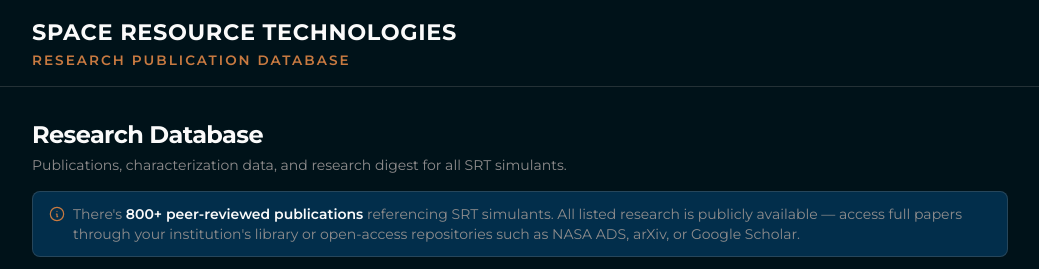
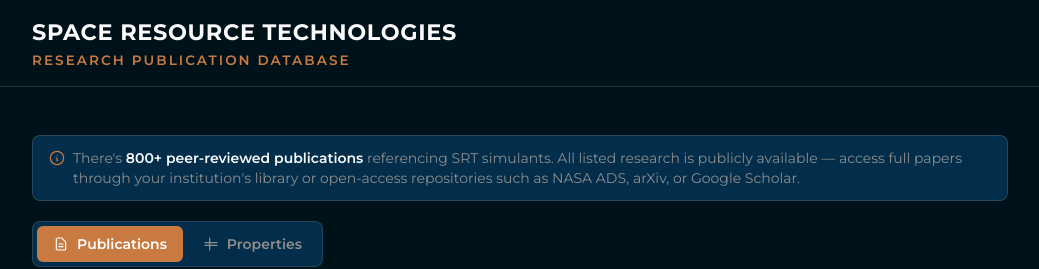
Before and after one commit to canduki21/SRT-DATABASE, a React (Vite) app: page / in a window 1280 px wide. Shown: the top 269 px of the page, without its empty margins (120-1159 px from the left). Built offline with nearby package versions, Linux system fonts and the light colour scheme; no server answers.

Commit message:
Remove Research Database title and subtitle

```diff
--- a/src/App.tsx
+++ b/src/App.tsx
@@ -71,13 +71,6 @@ export default function App() {
       {/* Hero band */}
       <div style={{ background: 'var(--color-bg-dim)', borderBottom: '1px solid var(--color-border)' }}>
         <div className="max-w-5xl mx-auto px-6 py-8">
-          <h1 className="text-2xl font-bold tracking-tight" style={{ color: 'var(--color-text)' }}>
-            Research Database
-          </h1>
-          <p className="mt-1 text-sm" style={{ color: 'var(--color-muted)' }}>
-            Publications, characterization data, and research digest for all SRT simulants.
-          </p>
-
           {/* Disclaimer */}
           <div className="mt-4 flex items-start gap-2 rounded-lg px-4 py-3 text-sm"
             style={{ background: 'var(--color-surface)', border: '1px solid var(--color-border)' }}>
```
